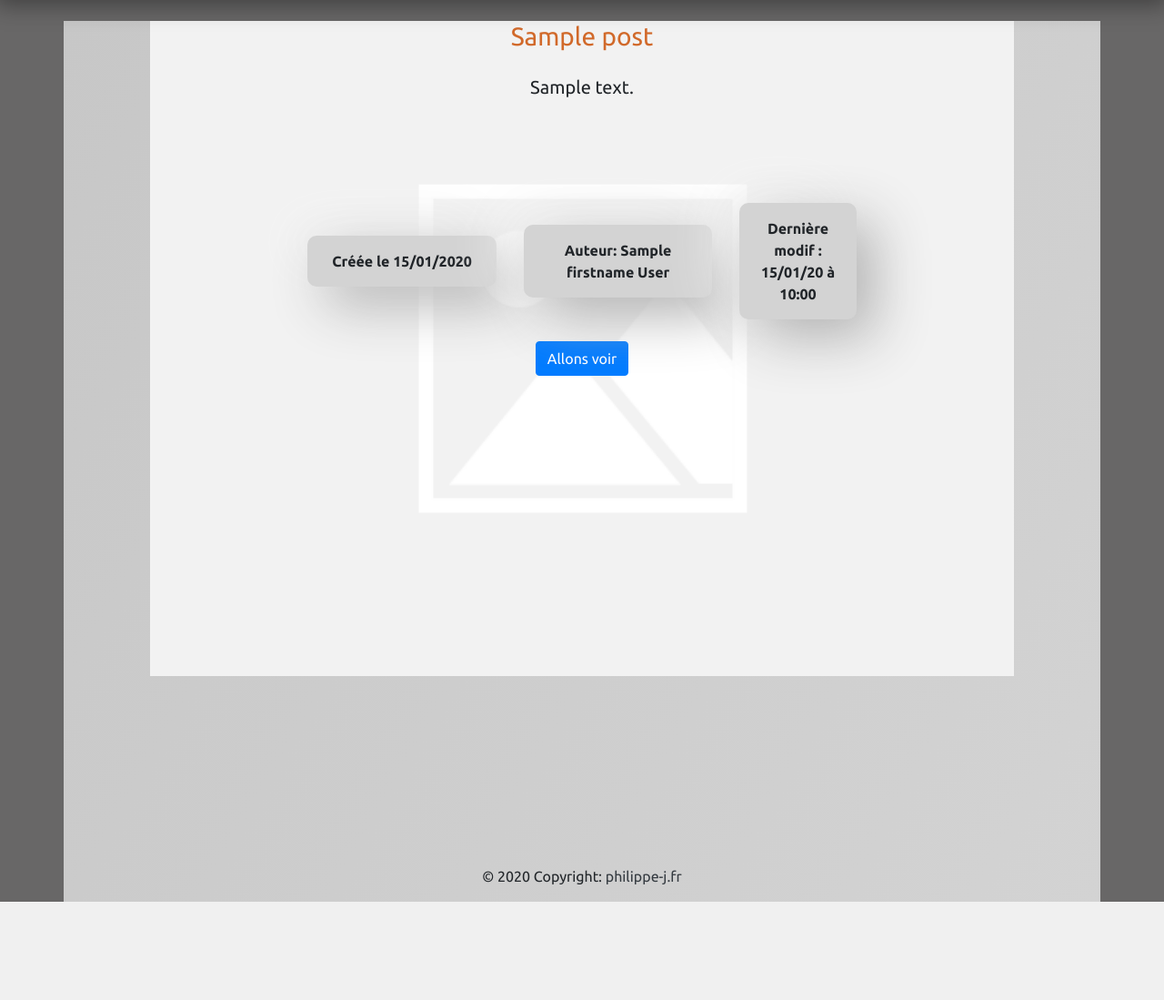
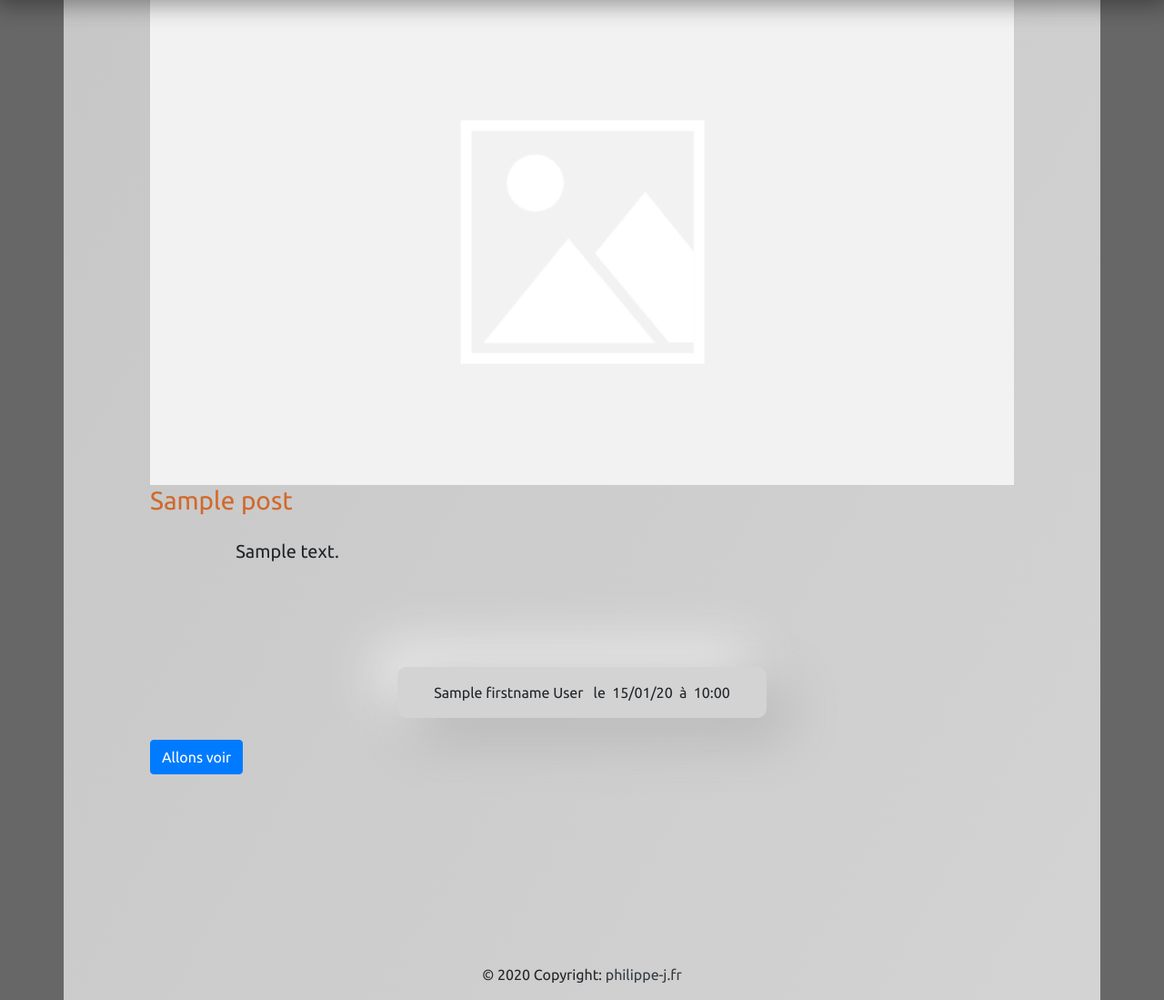
Before and after one commit to JgPhil/blog_jgphil, a Symfony app: template templates/post/show.html.twig in a window 1280 px wide. Shown: the part 71-1170 px from the top of the page at 91% size. Before the commit the page ends 1062 px from the top, so only its background shows below. Run offline with Twig, Linux system fonts and the light colour scheme; the template is opened without the code that fills it: most values are stand-ins (such as "Sample title", 1, 10 or a date in 2020); some libraries are stand-ins or nearby versions.

Commit message:
css card-img-top finally covering whole card without streching

```diff
--- a/public/css/base.css
+++ b/public/css/base.css
@@ -142,24 +142,37 @@ form[method=post] button:hover,
   align-items: center;
 }
 
-.one_post div.card {
+.one_post.col-xs-12 {
+  padding-left: 30px;
+  padding-right: 30px;
+}
+.one_post.col-xs-12 div.card {
   margin: 2vw 2vw 2vw 2vw;
   border-style: none;
   background-color: unset;
   box-shadow: 20px 20px 60px #b3b3b3, -20px -20px 60px #f3f3f3;
-  min-width: 250px;
 }
-.one_post div.card img:hover {
+.one_post.col-xs-12 div.card img.card-img-top {
+  width: 100%;
+  height: 15vw;
+  object-fit: cover;
+}
+.one_post.col-xs-12 div.card img.card-img-top:hover {
   opacity: 0.7;
 }
-.one_post div.card h4 a,
-.one_post div.card div.buttons i {
+.one_post.col-xs-12 div.card h4 a,
+.one_post.col-xs-12 div.card div.buttons i {
   color: #d1692a;
 }
-.one_post div.card h4 a:hover,
-.one_post div.card div.buttons i:hover {
+.one_post.col-xs-12 div.card h4 a:hover,
+.one_post.col-xs-12 div.card div.buttons i:hover {
   color: #3d200e;
   text-decoration: none;
+}
+
+.post-show .main-picture {
+  width: 100%;
+  height: auto;
 }
 
 .content-block {
--- a/public/scss/base.scss
+++ b/public/scss/base.scss
@@ -145,13 +145,18 @@ form[method="post"] button,
   align-items: center;
 }
 
-.one_post div.card {
+.one_post.col-xs-12 {
+  padding-left: 30px;
+  padding-right: 30px;
+  & div.card {
     margin: 2vw 2vw 2vw 2vw;
     border-style: none;
     background-color: unset;
     box-shadow: 20px 20px 60px #b3b3b3, -20px -20px 60px #f3f3f3;
-  min-width: 250px;
-  & img {
+    & img.card-img-top {
+      width: 100%;
+      height: 15vw;
+      object-fit: cover;
       &:hover {
         opacity: 0.7;
       }
@@ -163,6 +168,14 @@ form[method="post"] button,
         color: $cd-txt;
         text-decoration: none;
       }
+    }
+  }
+}
+
+.post-show {
+  & .main-picture {
+    width: 100%;
+    height: auto;
   }
 }
 
--- a/templates/post/list.html.twig
+++ b/templates/post/list.html.twig
@@ -23,7 +23,7 @@
 						<div class="one_post col-xs-12 col-xl-6">
 							<div class="card">
 								<a href="{{ path( 'post_show', { id: post.id } ) }}">
-									<img class="card-img-top" src="{{ '/img/' ~ post.pictures.first.name|default('../img/default-image.png') }}" alt="Une image de l'article ">
+									<img class="card-img-top img-fluid" src="{{ '/img/' ~ post.pictures.first.name|default('../img/default-image.png') }}" alt="Une image de l'article ">
 								</a>
 								<div class="card-body">
 									<h4 class="card-title">
--- a/templates/post/show.html.twig
+++ b/templates/post/show.html.twig
@@ -9,78 +9,53 @@
 
 	{% set order = 1 %}
 
-	<div class="container">
-		{% set defaultPicture = null %}
-		{% set picturesArray = post.pictures %}
+	<div class="container post-show">
+		{% set mainPicture = null %}
+		{% set defaultPicture = asset('img/default-image.png') %}
 		{# loop in pictures to find picture with sort_order = 1 #}
-		{% for picture in picturesArray %}
+		{% for picture in post.pictures %}
 			{% if picture.sortOrder == 1 %}
-				{% set defaultPicture = picture %}
+				{% set mainPicture = picture %}
 			{% endif %}
 		{% endfor %}
 
-		{% set pictureJumbotron = defaultPicture ? " /img/" ~ defaultPicture.name : '' %}
 
-		<div class="display-5 font-weight-bold text-center my-4" style="background: url('{{ pictureJumbotron|default('../img/default-image.png') }}') no-repeat center;background-size: cover;background-position: center top;
-																																												height: 720px;">
-
+		<img class="main-picture" src="{{ '/img/' ~ mainPicture.name|default('../img/default-image.png') }}" alt="Une image de l'article ">
 		<h3>{{post.title}}</h3>
 
-			{% if defaultPicture %}
-				<a data-toggle="collapse" href={{"#update_picture_input" ~ defaultPicture.id }} role="button" aria-expanded="false" aria-controls={{"update_picture_input" ~ defaultPicture.id }}>
+		{% if mainPicture %}
+			<a data-toggle="collapse" href={{"#update_picture_input" ~ mainPicture.id }} role="button" aria-expanded="false" aria-controls={{"update_picture_input" ~ mainPicture.id }}>
 				<i class="fas fa-pencil-alt fa-2x" title="remplacer l'image"></i>
 			</a>
 
 
 			{#---------DELETE PICTURE---------#}
-				<a href="{{ path('picture_delete', { id: defaultPicture.id }) }}" data-delete>
+			<a href="{{ path('picture_delete', { id: mainPicture.id }) }}" data-delete>
 				<i class="fas fa-trash-alt fa-2x" title="supprimer l'image"></i>
 			</a>
 
 			{#!---------UPDATE PICTURE HIDDEN INPUT---------#}
-				<div class="collapse" id={{"update_picture_input" ~ defaultPicture.id }}>
+			<div class="collapse" id={{"update_picture_input" ~ mainPicture.id }}>
 				<input type="file"/>
-					<div hidden>{{ defaultPicture.id }}</div>
+				<div hidden>{{ mainPicture.id }}</div>
 				<div hidden>{{ post.id }}</div>
-					<div hidden>{{ defaultPicture.sortOrder }}</div>
+				<div hidden>{{ mainPicture.sortOrder }}</div>
 				<!-- Picture sortOrder -->
 				<button data-update>Envoyer</button>
 			</div>
 		</div>
 	{% endif %}
-
-		<div class="container">
 	<p class="lead mt-4 mb-4 col-10 mx-auto">{{ post.description|nl2br }}</p>
 	<div class="row justify-content-center ">
 		<div class="col-lg-8">
 
-					<div class="row align-items-center meta-box mt-4 mb-4">
+			<div class="row justify-content-center mt-4 mb-4">
 
-						<div class="col">
-							<div class="meta">Créée le
-								{{ post.createdAt|date('d/m/Y') }}
+				<div class="col-sm-8 text-center">
+					<div class="meta">{{ post.author.firstname ~ ' ' ~ post.author.lastname }}
+						&nbsp le &nbsp{{post.createdAt|date('d/m/y')}}&nbsp à &nbsp{{post.createdAt|date('H:i')}}</div>
 				</div>
 
-						</div>
-
-						<div class="col">
-							<div class="meta">Auteur:
-								{{ post.author.firstname ~ ' ' ~ post.author.lastname }}
-							</div>
-
-						</div>
-
-
-						<div class="col-sm-3 ">
-							<div class="meta">Dernière modif :<br>
-								{{post.createdAt|date('d/m/y')}}
-								à
-								{{post.createdAt|date('H:i')}}
-							</div>
-
-
-						</div>
-					</div>
 			</div>
 		</div>
 	</div>
@@ -91,10 +66,6 @@
 		<a class="btn btn-primary" href="{{ path('post_update', {id:post.id}) }}">Modifier</a>
 		<a class="btn btn-primary" href="{{ path('post_desactivate', {id:post.id}) }}" onclick="return confirm('Êtes-vous certain de vouloir désactiver cet article ?')">Supprimer</a>
 	{% endif %}
-	</div>
-{% endblock %}
-
-{% block javascripts %}
+</div>{% endblock %}{% block javascripts %}
 <script src=" {{ asset('js/media_delete.js') }} "></script>
-	<script src=" {{ asset('js/media_update.js') }} "></script>
-{% endblock %}
+<script src=" {{ asset('js/media_update.js') }} "></script>{% endblock %}
```
Also changed, not shown: public/img/5f980177065f33e32fd5c83534880a31.jpeg (added), 1 other file. Lines whose indentation alone changed are shown as unchanged.
